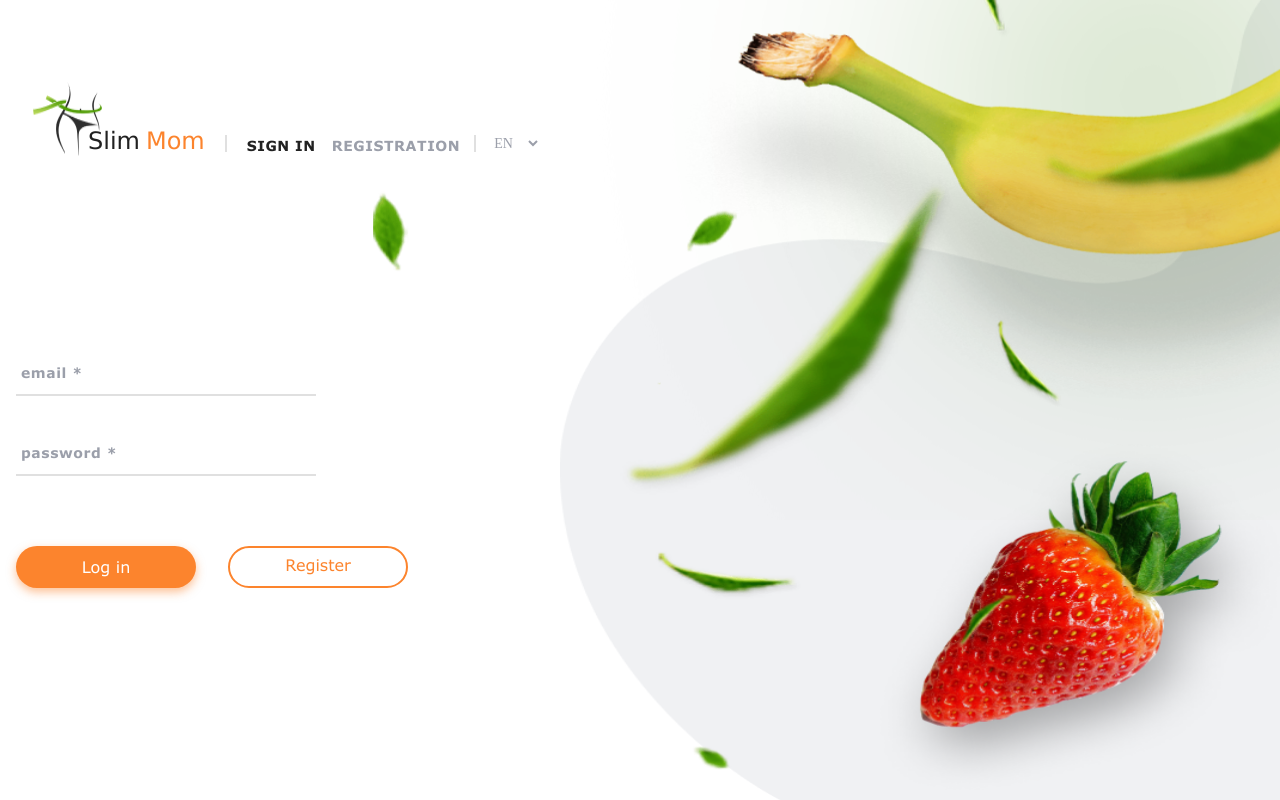
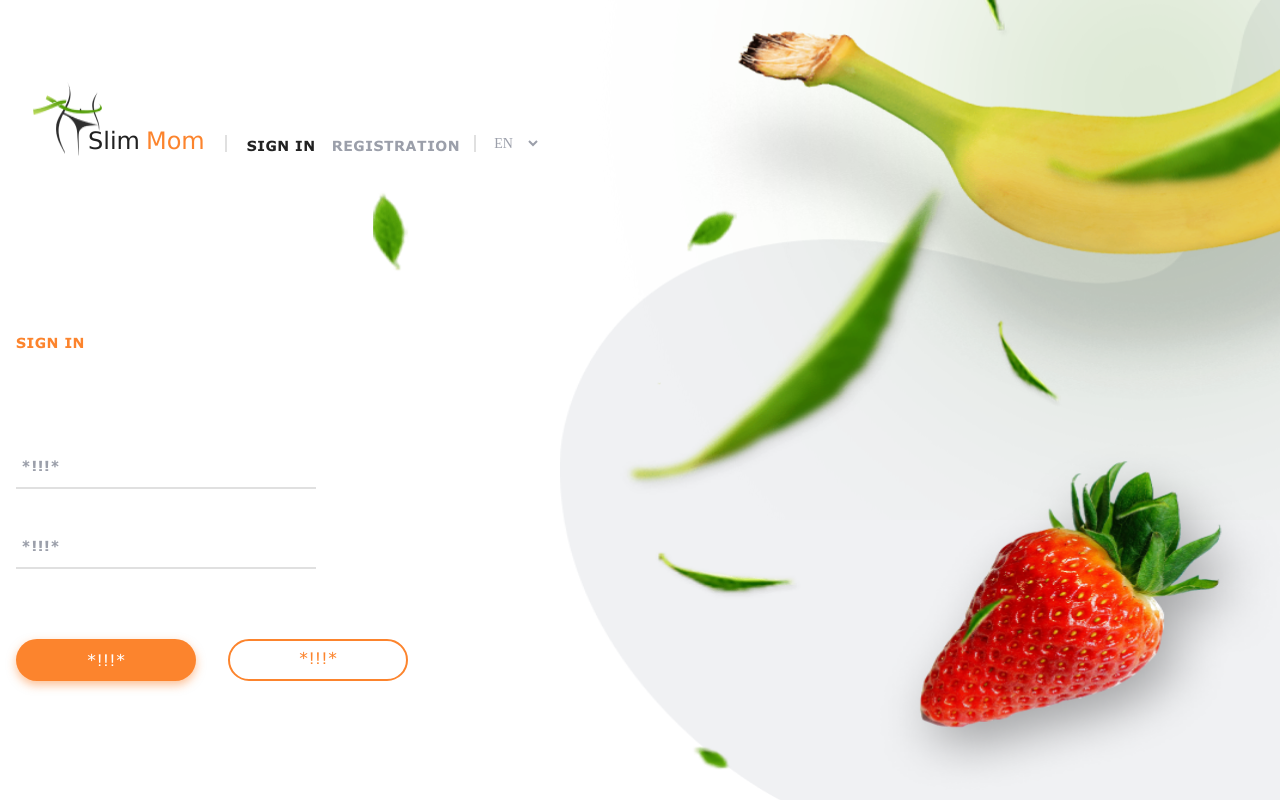
Before and after one commit to Tripoli80/slim-mom-front, a React (Create React App) app: page /singin in a window 1280 px wide. Built offline with nearby package versions, Linux system fonts and the light colour scheme.

Commit message:
add authform title

```diff
--- a/src/components/App/App.stiled.js
+++ b/src/components/App/App.stiled.js
@@ -41,7 +41,7 @@ export const Image2 = styled.div`
   height: 100%;
   position: absolute;
   bottom: 0;
-  right 0;
+  right: 0;
   z-index: -2;
   background-repeat: no-repeat;
 
--- a/src/components/AuthForms/AuthForm.styled.js
+++ b/src/components/AuthForms/AuthForm.styled.js
@@ -6,16 +6,11 @@ export const AuthFormWrapper = styled(Form)`
   display: flex;
   flex-direction: column;
   width: 100%;
-  padding-top: 40px;
   align-items: center;
 
-  /* @media screen and (min-width: 480px) {
-    width: 280px;
-  } */
 
   @media screen and (min-width: 768px) {
     width: 100%;
-    padding-top: 140px;
     padding-left: 16px;
     align-items: normal;
   }
@@ -27,10 +22,11 @@ export const AuthFormWrapper = styled(Form)`
 
 export const AuthFormTitle = styled.h3`
   margin: 0 auto;
+  margin-top: 40px;
   margin-bottom: 60px;
   align-items: center;
   text-align: center;
-  font-family: 'Gotham Pro';
+  font-family: 'Verdana';
   font-style: normal;
   font-weight: 700;
   font-size: 14px;
@@ -40,7 +36,9 @@ export const AuthFormTitle = styled.h3`
   color: #fc842d;
 
   @media screen and (min-width: 768px) {
+    margin-top: 160px;
     margin-left: 0;
+    text-align: start;
   }
 `;
 
@@ -108,6 +106,7 @@ export const AuthBtnsWrapper = styled.div`
 export const AuthFormNavLink = styled(NavLink)`
   cursor: pointer;
   text-decoration: none;
+  font-family: 'Verdana';
   min-width: 180px;
   height: 42px;
   padding-top: 8px;
--- a/src/components/AuthForms/LoginForm.js
+++ b/src/components/AuthForms/LoginForm.js
@@ -3,6 +3,7 @@ import { useDispatch } from 'react-redux';
 import * as yup from 'yup';
 import { login } from 'redux/auth/authOperations';
 import {
+  AuthFormTitle,
   AuthFormWrapper,
   AuthBtnsWrapper,
   AuthFormNavLink,
@@ -35,6 +36,8 @@ export const LoginForm = () => {
   };
 
   return (
+    <>
+    <AuthFormTitle>SIGN IN</AuthFormTitle>
     <Formik
       onSubmit={handleSubmit}
       validationSchema={validationLoginSchema}
@@ -43,14 +46,14 @@ export const LoginForm = () => {
       <AuthFormWrapper>
         <AuthFormItemWrap>
           <InputAuth
-            placeHolder={Translator('email')}
+            placeHolder={Translator('Email')}
             id="email"
             name="email"
             type="email"
             required
           />
           <InputAuth
-            placeHolder={Translator('password')}
+            placeHolder={Translator('Password')}
             id="password"
             name="password"
             type="password"
@@ -59,12 +62,13 @@ export const LoginForm = () => {
         </AuthFormItemWrap>
 
         <AuthBtnsWrapper>
-          <Button type="submit">{Translator('logIn')}</Button>
+          <Button type="submit">{Translator('LogIn')}</Button>
           <AuthFormNavLink to="/registration">
-            {Translator('register')}
+            {Translator('Register')}
           </AuthFormNavLink>
         </AuthBtnsWrapper>
       </AuthFormWrapper>
     </Formik>
+    </>
   );
 };
--- a/src/components/AuthForms/RegisterForm.js
+++ b/src/components/AuthForms/RegisterForm.js
@@ -3,6 +3,7 @@ import { useDispatch } from 'react-redux';
 import { register } from 'redux/auth/authOperations';
 import * as yup from 'yup';
 import {
+  AuthFormTitle,
   AuthFormWrapper,
   AuthBtnsWrapper,
   AuthFormNavLink,
@@ -37,6 +38,8 @@ export const RegisterForm = () => {
   };
 
   return (
+    <>
+    <AuthFormTitle>REGISTER</AuthFormTitle>
     <Formik
       onSubmit={handleSubmit}
       validationSchema={validationRegisterSchema}
@@ -45,20 +48,20 @@ export const RegisterForm = () => {
       <AuthFormWrapper>
         <AuthFormItemWrap>
           <InputAuth
-            placeHolder={Translator('name')}
+            placeHolder={Translator('Name')}
             id="name"
             name="name"
             required
           />
           <InputAuth
-            placeHolder={Translator('email')}
+            placeHolder={Translator('Email')}
             id="email"
             name="email"
             type="email"
             required
           />
           <InputAuth
-            placeHolder={Translator('password')}
+            placeHolder={Translator('Password')}
             id="password"
             name="password"
             type="password"
@@ -67,10 +70,11 @@ export const RegisterForm = () => {
         </AuthFormItemWrap>
 
         <AuthBtnsWrapper>
-          <Button type="submit">{Translator('register')}</Button>
-          <AuthFormNavLink to="/singin">{Translator('logIn')}</AuthFormNavLink>
+          <Button type="submit">{Translator('Register')}</Button>
+          <AuthFormNavLink to="/singin">{Translator('LogIn')}</AuthFormNavLink>
         </AuthBtnsWrapper>
       </AuthFormWrapper>
     </Formik>
+    </>
   );
 };
```
Also changed, not shown: 1 other file (tests, documents, lock files or other folders).
